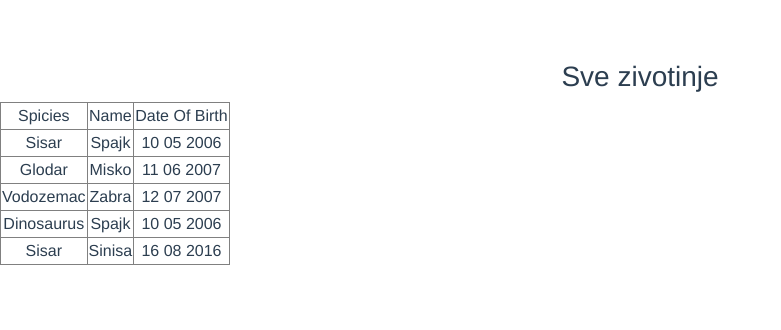
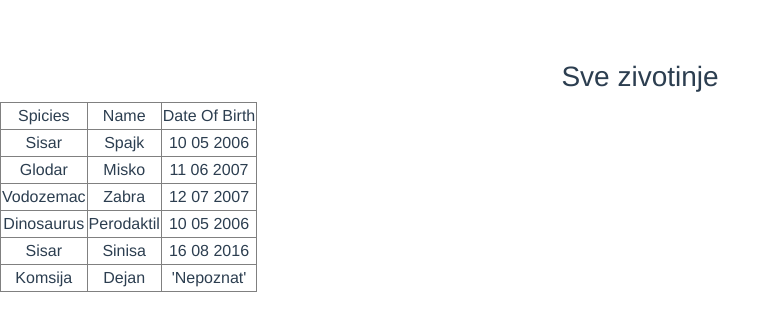
Before and after one commit to sinisam92/vue-zoo, a Vue app: page / in a window 1280 px wide. Shown: the top 330 px of the page, without its empty margins (0-781 px from the left). Built offline with nearby package versions, Linux system fonts and the light colour scheme.

Commit message:
Zadatak 2

```diff
--- a/src/components/AnimalList.vue
+++ b/src/components/AnimalList.vue
@@ -11,7 +11,9 @@
                 <tr v-for="(animal, index) in animals" :key="index">
                     <td>{{animal.spicies}}</td>
                     <td>{{animal.name}}</td>
-                    <td>{{animal.dateOfBirth}}</td>
+                    <td v-if="animal.dateOfBirth !== ''">{{animal.dateOfBirth}}</td>
+                    <td v-if="animal.dateOfBirth === ''">'Nepoznat'</td>
+
                 </tr>
             </tbody>
         </table>
@@ -26,9 +28,11 @@ export default {
                 {spicies: 'Sisar', name: 'Spajk', dateOfBirth: '10 05 2006'},
                 {spicies: 'Glodar', name: 'Misko', dateOfBirth: '11 06 2007'},
                 {spicies: 'Vodozemac', name: 'Zabra', dateOfBirth: '12 07 2007'},
-                {spicies: 'Dinosaurus', name: 'Spajk', dateOfBirth: '10 05 2006'},
-                {spicies: 'Sisar', name: 'Sinisa', dateOfBirth: '16 08 2016'}
+                {spicies: 'Dinosaurus', name: 'Perodaktil', dateOfBirth: '10 05 2006'},
+                {spicies: 'Sisar', name: 'Sinisa', dateOfBirth: '16 08 2016'},
+                {spicies: 'Komsija', name: 'Dejan', dateOfBirth: ''}
             ]
+
         }
 
     },
```
